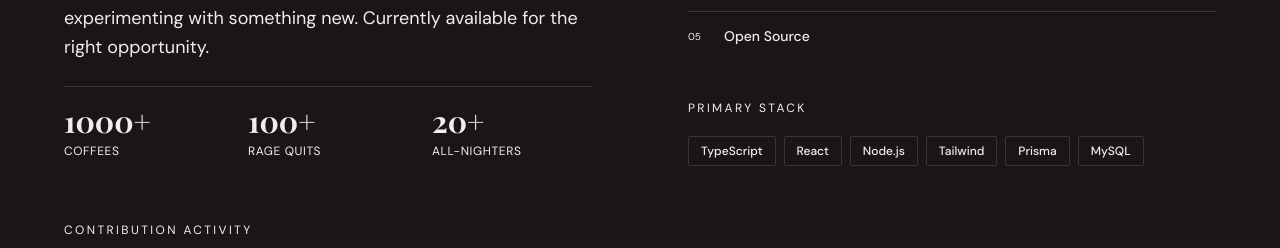
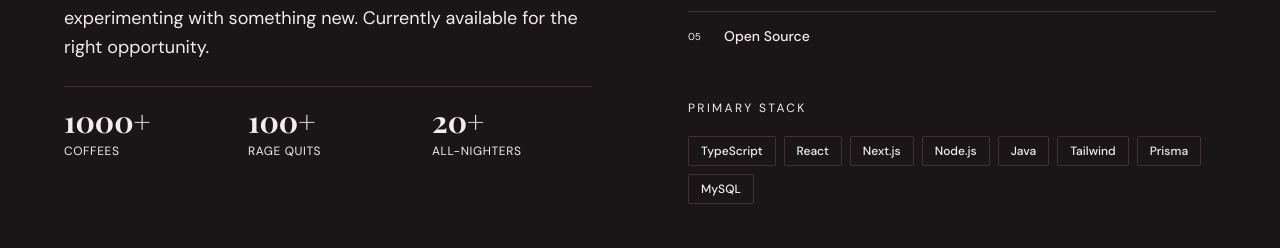
Before and after one commit to xalonious/portfolio, a Next.js app: page / in a window 1280 px wide. Shown: the part 1261-1509 px from the top of the page. Built offline with nearby package versions, Linux system fonts and the light colour scheme; no server answers.

Commit message:
fix scramble effect delay

```diff
--- a/src/app/page.tsx
+++ b/src/app/page.tsx
@@ -13,13 +13,9 @@ import { DiscordStatus } from "@/components/DiscordStatus"
 export default function Portfolio() {
   return (
     <div className="min-h-screen text-[--foreground]" style={{ backgroundColor: "#1A1618" }}>
-
       <section className="relative min-h-screen flex flex-col justify-center px-6 pt-28 pb-20 max-w-6xl mx-auto">
 
-
-
         <div className="grid lg:grid-cols-[1fr_auto] gap-16 items-end">
-
           <div>
             <motion.p
               initial={{ opacity: 0, y: 10 }}
@@ -29,15 +25,13 @@ export default function Portfolio() {
             >
               Full-Stack Developer & Designer
             </motion.p>
-
             <h1 className="font-display text-[clamp(3.5rem,10vw,8rem)] font-black leading-[0.9] tracking-tight text-[--foreground] mb-8">
               <ScrambleText
                 text="Xander"
-                delay={400}
+                delay={2200}
                 duration={900}
               />
             </h1>
-
             <motion.span
               initial={{ scaleX: 0 }}
               animate={{ scaleX: 1 }}
@@ -45,7 +39,6 @@ export default function Portfolio() {
               style={{ originX: 0 }}
               className="block h-[2px] w-16 bg-[--primary] mb-8"
             />
-
             <motion.p
               initial={{ opacity: 0 }}
               animate={{ opacity: 1 }}
@@ -58,7 +51,6 @@ export default function Portfolio() {
               </em>
               {" "}and still hooked.
             </motion.p>
-
             <motion.div
               initial={{ opacity: 0 }}
               animate={{ opacity: 1 }}
@@ -66,7 +58,6 @@ export default function Portfolio() {
             >
               <DiscordStatus />
             </motion.div>
-
             <motion.div
               initial={{ opacity: 0, y: 10 }}
               animate={{ opacity: 1, y: 0 }}
@@ -85,7 +76,6 @@ export default function Portfolio() {
               </GhostButton>
             </motion.div>
           </div>
-
           <motion.div
             initial={{ opacity: 0, x: 20 }}
             animate={{ opacity: 1, x: 0 }}
@@ -110,7 +100,6 @@ export default function Portfolio() {
             </div>
           </motion.div>
         </div>
-
         <motion.p
           initial={{ opacity: 0 }}
           animate={{ opacity: 1 }}
@@ -120,9 +109,7 @@ export default function Portfolio() {
           Scroll ↓
         </motion.p>
       </section>
-
       <Story />
-
       <section id="stack" className="py-20 scroll-mt-24">
         <div className="max-w-6xl mx-auto px-6 mb-10">
           <p className="text-xs uppercase tracking-[0.2em] text-[--primary] font-medium mb-2">Tools of the trade</p>
@@ -130,10 +117,8 @@ export default function Portfolio() {
         </div>
         <TechRadar />
       </section>
-
       <section id="projects" className="py-20 sm:py-28 px-6 scroll-mt-24">
         <div className="max-w-6xl mx-auto">
-
           <div className="flex flex-col sm:flex-row sm:items-end justify-between gap-4 mb-14">
             <div>
               <p className="text-xs uppercase tracking-[0.2em] text-[--primary] font-medium mb-2">Selected work</p>
@@ -174,7 +159,6 @@ export default function Portfolio() {
           />
         </div>
       </section>
-
       <ContactSection />
     </div>
   )
--- a/src/components/Story.tsx
+++ b/src/components/Story.tsx
@@ -7,7 +7,6 @@ export function Story() {
   return (
     <section id="about" className="py-20 sm:py-28 px-6 scroll-mt-24 border-t border-[--border]">
       <div className="max-w-6xl mx-auto">
-
         <motion.p
           initial={{ opacity: 0, y: 10 }}
           whileInView={{ opacity: 1, y: 0 }}
@@ -29,7 +28,6 @@ export function Story() {
         </motion.h2>
 
         <div className="grid lg:grid-cols-[1fr_1fr] gap-16 lg:gap-24 items-start">
-
           <motion.div
             initial={{ opacity: 0, y: 20 }}
             whileInView={{ opacity: 1, y: 0 }}
@@ -52,7 +50,6 @@ export function Story() {
               <span className="text-[--foreground] font-medium">open-source community</span> and I&apos;m
               always experimenting with something new. Currently available for the right opportunity.
             </p>
-
             <div className="pt-4 grid grid-cols-3 gap-6 border-t border-[--border]">
               {[
                 { value: "1000+", label: "Coffees" },
@@ -66,7 +63,6 @@ export function Story() {
               ))}
             </div>
           </motion.div>
-
           <motion.div
             initial={{ opacity: 0, y: 20 }}
             whileInView={{ opacity: 1, y: 0 }}
@@ -74,7 +70,6 @@ export function Story() {
             transition={{ duration: 0.5, delay: 0.2 }}
             className="space-y-10"
           >
-
             <div>
               <p className="text-xs uppercase tracking-[0.2em] text-[--muted-foreground] mb-5">What I do</p>
               <ul className="space-y-0 divide-y divide-[--border]">
@@ -92,11 +87,10 @@ export function Story() {
                 ))}
               </ul>
             </div>
-
             <div>
               <p className="text-xs uppercase tracking-[0.2em] text-[--muted-foreground] mb-5">Primary stack</p>
               <div className="flex flex-wrap gap-2">
-                {["TypeScript", "React", "Node.js", "Tailwind", "Prisma", "MySQL"].map((tech) => (
+                {["TypeScript", "React", "Next.js", "Node.js", "Java", "Tailwind", "Prisma", "MySQL"].map((tech) => (
                   <span
                     key={tech}
                     className="px-3 py-1.5 rounded-sm border border-[--border] bg-[--card] text-xs text-[--foreground] font-medium"
@@ -109,7 +103,6 @@ export function Story() {
 
           </motion.div>
         </div>
-
         <motion.div
           initial={{ opacity: 0, y: 16 }}
           whileInView={{ opacity: 1, y: 0 }}
```
